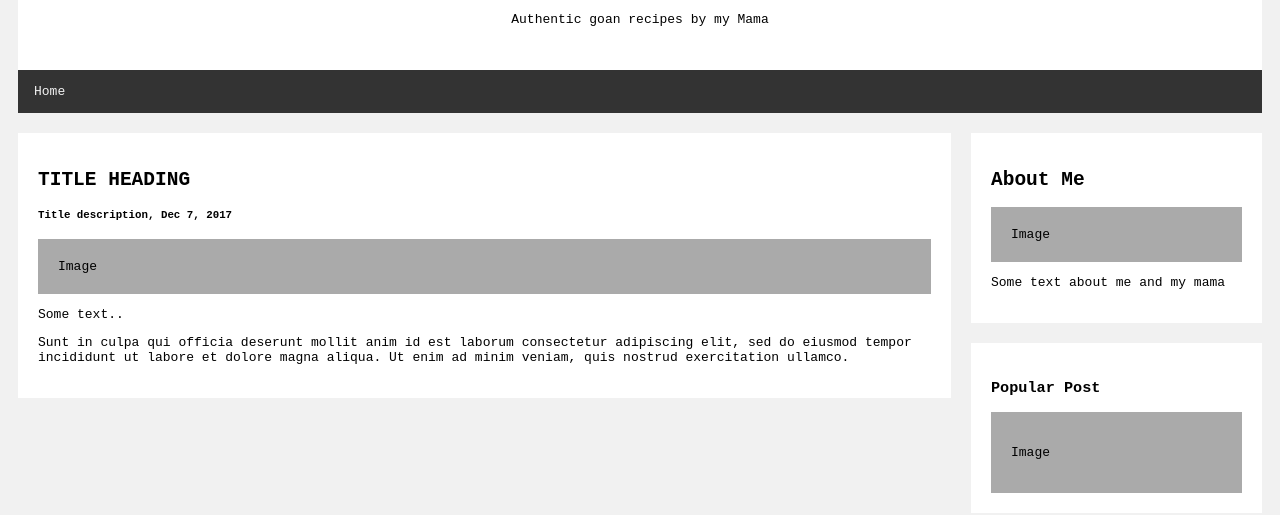
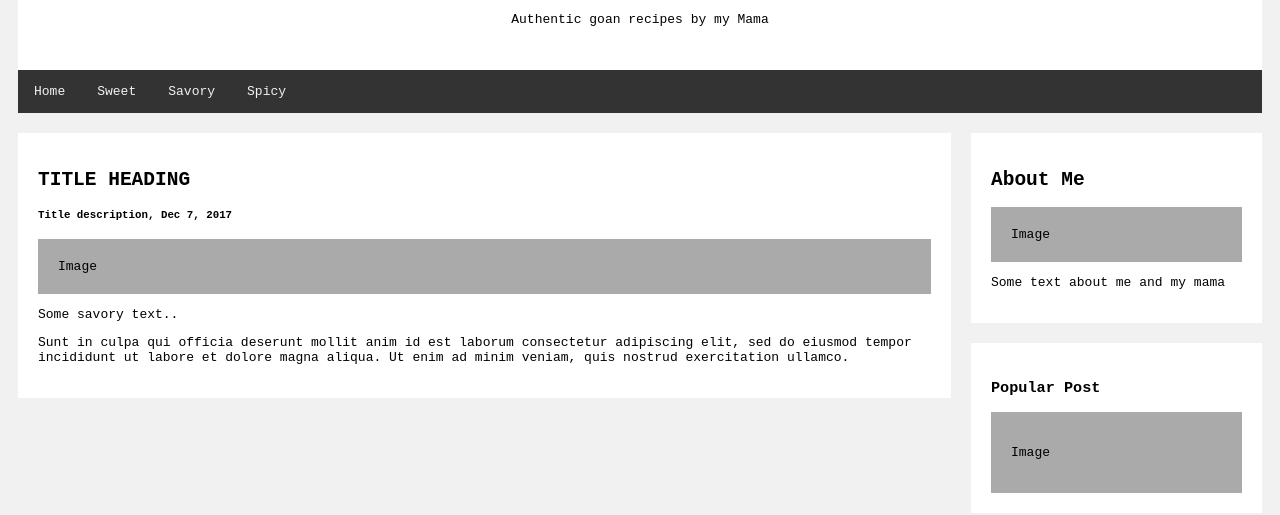
Before and after one commit to FrancescaRodricks/super-duper-recipes, a React (Create React App) app: page /super-duper-recipes/savory in a window 1280 px wide. Shown: the part 193-708 px from the top of the page. Built offline with nearby package versions, Linux system fonts and the light colour scheme.

Commit message:
adds food categories

```diff
--- a/src/App.js
+++ b/src/App.js
@@ -6,7 +6,11 @@ import {
   Link
 } from "react-router-dom";
 import './App.css';
+import Home from './home';
 import SideColumn from './sideColumn';
+import Sweet from './sweet';
+import Savory from './savory';
+import Spicy from './spicy';
 
 const App = () => {
   return (
@@ -15,15 +19,29 @@ const App = () => {
     <Router>
       <div className="topnav">
         <Link to="/super-duper-recipes">Home</Link>
+        <Link to="/super-duper-recipes/sweet">Sweet</Link>
+        <Link to="/super-duper-recipes/savory">Savory</Link>
+        <Link to="/super-duper-recipes/spicy">Spicy</Link>
       </div>
-      <Switch>
-        <Route path="/super-duper-recipes">
-          <Home />
-        </Route>
-      </Switch>
+      <div className="row">
+        <Switch>
+          <Route path="/super-duper-recipes/sweet">
+            <Sweet />
+          </Route>
+          <Route path="/super-duper-recipes/savory">
+            <Savory />
+          </Route>
+          <Route path="/super-duper-recipes/spicy">
+            <Spicy />
+          </Route>
+          <Route path="/super-duper-recipes">
+            <Home />
+          </Route>
+        </Switch>
+        <SideColumn />
+      </div>
     </Router>
     <Footer />
-
    </>
   );
 };
@@ -32,35 +50,20 @@ const Header = () => {
   return(
   <div className="header">
     <h1>
-    <i class="fas fa-utensils"></i>
+    <i className="fas fa-utensils"></i>
     &nbsp; Recipes &nbsp;
-    <i class="fas fa-utensils"></i>
+    <i className="fas fa-utensils"></i>
     </h1>
-    <i class="fas fa-fish"></i>
+    <i className="fas fa-fish"></i>
     &nbsp;
-    <i class="fas fa-drumstick-bite"></i>
+    <i className="fas fa-drumstick-bite"></i>
     &nbsp;
-    <i class="fas fa-pepper-hot"></i>
+    <i className="fas fa-pepper-hot"></i>
     &nbsp;
     <p>Authentic goan recipes by my Mama</p>
   </div>
   )
 };
-
-const Home = () => {
-  return (<div className="row">
-    <div className="leftcolumn">
-      <div className="card">
-        <h2>TITLE HEADING</h2>
-        <h5>Title description, Dec 7, 2017</h5>
-        <div className="fakeimg">Image</div>
-        <p>Some text..</p>
-        <p>Sunt in culpa qui officia deserunt mollit anim id est laborum consectetur adipiscing elit, sed do eiusmod tempor incididunt ut labore et dolore magna aliqua. Ut enim ad minim veniam, quis nostrud exercitation ullamco.</p>
-      </div>
-    </div>
-    <SideColumn />
-  </div>);
-}
 
 const Footer = () => {
   return(
--- /dev/null
+++ b/src/home.js
@@ -0,0 +1,18 @@
+import React from 'react';
+import SideColumn from './sideColumn';
+
+const Home = () => {
+  return (
+    <div className="leftcolumn">
+      <div className="card">
+        <h2>TITLE HEADING</h2>
+        <h5>Title description, Dec 7, 2017</h5>
+        <div className="fakeimg">Image</div>
+        <p>Some text..</p>
+        <p>Sunt in culpa qui officia deserunt mollit anim id est laborum consectetur adipiscing elit, sed do eiusmod tempor incididunt ut labore et dolore magna aliqua. Ut enim ad minim veniam, quis nostrud exercitation ullamco.</p>
+      </div>
+    </div>
+  );
+}
+
+export default Home;
--- /dev/null
+++ b/src/savory.js
@@ -0,0 +1,17 @@
+import React from 'react';
+
+const Savory = () => {
+  return (
+    <div className="leftcolumn">
+      <div className="card">
+        <h2>TITLE HEADING</h2>
+        <h5>Title description, Dec 7, 2017</h5>
+        <div className="fakeimg">Image</div>
+        <p>Some savory text..</p>
+        <p>Sunt in culpa qui officia deserunt mollit anim id est laborum consectetur adipiscing elit, sed do eiusmod tempor incididunt ut labore et dolore magna aliqua. Ut enim ad minim veniam, quis nostrud exercitation ullamco.</p>
+      </div>
+    </div>
+  );
+}
+
+export default Savory;
--- /dev/null
+++ b/src/spicy.js
@@ -0,0 +1,16 @@
+import React from 'react';
+
+const Spicy = () => {
+  return (
+  <div className="leftcolumn">
+    <div className="card">
+      <h2>TITLE HEADING</h2>
+      <h5>Title description, Dec 7, 2017</h5>
+      <div className="fakeimg">Image</div>
+      <p>Some spicy text..</p>
+      <p>Sunt in culpa qui officia deserunt mollit anim id est laborum consectetur adipiscing elit, sed do eiusmod tempor incididunt ut labore et dolore magna aliqua. Ut enim ad minim veniam, quis nostrud exercitation ullamco.</p>
+    </div>
+  </div>);
+}
+
+export default Spicy;
--- /dev/null
+++ b/src/sweet.js
@@ -0,0 +1,17 @@
+import React from 'react';
+
+const Sweet = () => {
+  return (
+    <div className="leftcolumn">
+      <div className="card">
+        <h2>TITLE HEADING</h2>
+        <h5>Title description, Dec 7, 2017</h5>
+        <div className="fakeimg">Image</div>
+        <p>Some sweet text..</p>
+        <p>SWEET</p>
+      </div>
+    </div>
+  );
+}
+
+export default Sweet;
```
